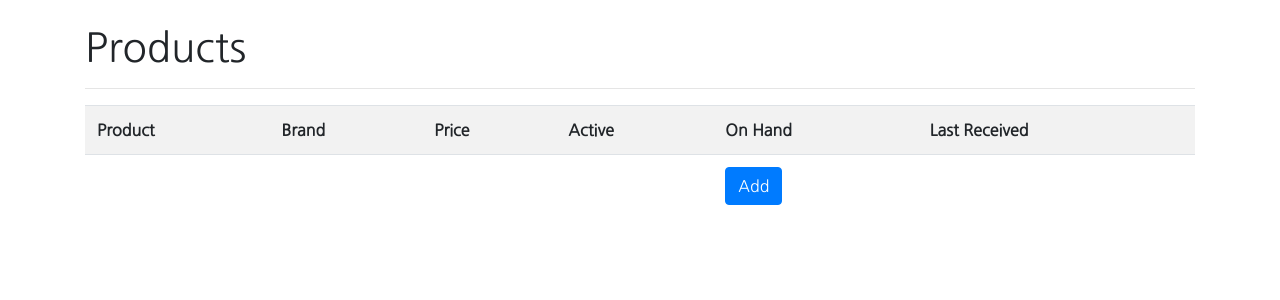
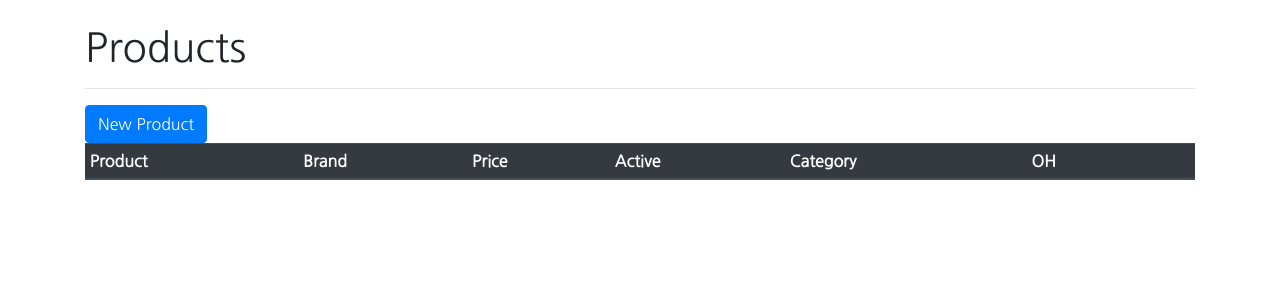
Before and after one commit to drewgoodman/PetStash-BackOfficeAPI, a Flask app: page /products in a window 1280 px wide. Shown: the part 56-356 px from the top of the page. Run offline with Flask 2, Linux system fonts and the light colour scheme; the visitor is signed in with stand-in values (Sample User, id 1); data that the repository does not hold is empty; some libraries are stand-ins or nearby versions; some web fonts are replaced.

Commit message:
product editing added

```diff
--- a/app.py
+++ b/app.py
@@ -27,7 +27,7 @@ def is_admin_logged_in(f):
             return f(*args, **kwargs)
         else:
             flash("Unauthorized, please login", "danger")
-            return redirect(url_for("login"))
+            return redirect(url_for("admin_login"))
     return wrap
 
 
@@ -164,7 +164,7 @@ def category_add():
 @is_admin_logged_in
 def category_edit(id):
     cur = mysql.connection.cursor()
-    result = cur.execute("SELECT* FROM shop_categories WHERE shop_category_id = %s", [id])
+    result = cur.execute("SELECT * FROM shop_categories WHERE shop_category_id = %s", [id])
     category = cur.fetchone()
     form = CategoryForm(request.form)
 
@@ -182,7 +182,10 @@ def category_edit(id):
 @app.route("/products")
 def products():
     cur = mysql.connection.cursor()
-    result = cur.execute("SELECT * FROM shop_products")
+    result = cur.execute("""SELECT p.id, p.shop_product_name, p.shop_product_brand, p.shop_product_price, p.shop_product_display, p.shop_product_onhand, c.shop_category_name
+                            FROM shop_products p
+                            JOIN shop_categories c
+                            ON c.shop_category_id = p.shop_product_category_id""")
     products = cur.fetchall()
     return render_template('products.html', products=products)
 
@@ -196,32 +199,40 @@ class ProductForm(Form):
     description = TextAreaField('Product Description', [validators.Length(max=255)])
     dropdown_list = [("1",'Active'),("0",'Hidden')]
     display = SelectField('Display Status', choices=dropdown_list)
-    category = SelectField('Product Category', choices=[], coerce=int)
+    category = SelectField('Primary Category', choices=[], coerce=int)
+
+
+def product_category_options():
+    # populates the dropdown menu for primary category choices
+    cur = mysql.connection.cursor()
+    result = cur.execute("SELECT * FROM shop_categories")
+    categories = cur.fetchall()
+    category_list = [(-1,"None")]
+    for category in categories:
+        category_list.append((category["shop_category_id"], category["shop_category_name"]))
+    cur.close()
+    return category_list
+
+def product_category_parse(category_data):
+    # for return a Null value if no primary category is set
+    if category_data == -1:
+        return None
+    else:
+        return int(category_data)
 
 
 @app.route('/product-add', methods=["GET","POST"])
 @is_admin_logged_in
 def product_add():
     form = ProductForm(request.form)
-    cur = mysql.connection.cursor()
-    result = cur.execute("SELECT * FROM shop_categories")
-    categories = cur.fetchall()
-    category_list = [(-1,"None")]
-
-    for category in categories:
-        category_list.append((category["shop_category_id"], category["shop_category_name"]))
-    form.category.choices = category_list
-
+    form.category.choices = product_category_options()
     if request.method == "POST" and form.validate():
         name = form.name.data
         price = form.price.data
         brand = form.brand.data
         image_url = form.image_url.data
         description = form.description.data
-        if form.category.data == -1:
-            category = None
-        else:
-            category = int(form.category.data)
+        category = product_category_parse(form.category.data)
         display = int(form.display.data)
         cur = mysql.connection.cursor()
         cur.execute("INSERT INTO shop_products(shop_product_name, shop_product_brand, shop_product_price, shop_product_image_url, shop_product_description, shop_product_category_id, shop_product_display) VALUES(%s, %s, %s, %s, %s, %s, %s)",(name, brand, price, image_url, description, category, display))
@@ -235,6 +246,30 @@ def product_add():
     return render_template('product_add.html', form=form)
 
 
+@app.route('/product-edit/<string:id>', methods=["GET","POST"])
+@is_admin_logged_in
+def product_edit(id):
+    cur = mysql.connection.cursor()
+    result = cur.execute("SELECT * FROM shop_products WHERE id = %s", [id])
+    product = cur.fetchone()
+    form = ProductForm(request.form)
+    form.category.choices = product_category_options()
+
+    form.name.data = product["shop_product_name"]
+    form.price.data =  product["shop_product_price"]
+    form.brand.data =  product["shop_product_brand"]
+    form.image_url.data = product["shop_product_image_url"]
+    form.description.data = product["shop_product_description"]
+    form.category.data = product["shop_product_category_id"]
+    form.display.data = product["shop_product_display"]
+
+
+    return render_template("product_edit.html", form=form)
+
+
+
+
+
 @app.route('/logout')
 @is_admin_logged_in
 def logout():
@@ -243,10 +278,5 @@ def logout():
     return redirect(url_for('home'))
 
 
-
-
-
-
-
 if __name__ == "__main__":
     app.run(debug=True)
--- a/templates/home.html
+++ b/templates/home.html
@@ -4,9 +4,9 @@
 <br>
 <div class="jumbotron text-center">
         <h1 class="brand-title">PetStash Supply Co.</h1>
-        <h3><< Back Office Terminal >></h3>
+        <hr>
+        <h3>Back Office</h3>
         <br><br>
-        <hr>
         <p class="lead">For use by authorized managers of PetStash Supply Co.</p>
         {% if session.admin_logged_in %}
 
--- a/templates/products.html
+++ b/templates/products.html
@@ -3,15 +3,21 @@
 {% block body %}
 <h1>Products</h1>
 <hr>
-<table class="table table-striped">
+<div class="table-responsive">
+    <table class="table table-hover table-sm">
+        <thead class="thead-dark">
             <tr>
                 <th>Product</th>
                 <th>Brand</th>
                 <th>Price</th>
                 <th>Active</th>
-        <th>On Hand</th>
-        <th>Last Received</th>
+                <th>Category</th>
+                <th>OH</th>
+                <th></th>
+                <th></th>
             </tr>
+        </thead>
+        <tbody>
             {% for product in products %}
             <tr>
                 <td>{{product.shop_product_name}}</td>
@@ -22,28 +28,22 @@
                 {% else %}
                 <td>Active</td>
                 {% endif %}
+                <td>{{product.shop_category_name}}</td>
                 <td>{{product.shop_product_onhand}}</td>
-        <td>{{product.shop_product_last_received}}</td>
-    </tr>
-    <tr>
                 <td>
-            <a href="/product-edit/{{product.shop_product_id}}" class="btn btn-success">Edit</a>
+                    <a href="/product-edit/{{product.id}}" class="btn btn-success">Edit</a>
                 </td>
                 <td>
                     <a href="#" class="btn btn-danger">Delete</a>
                 </td>
             </tr>
             {% endfor %}
+        </tbody>
         {% if session.admin_logged_in %}
-    <tr>
-            <td></td>
-            <td></td>
-            <td></td>
-            <td></td>
-            <td><a href="/product-add" class="btn btn-primary">Add</a></td>
-            <td></td>
-    </tr>
+        <a href="/product-add" class="btn btn-primary">New Product</a>
         {% endif %}
     </table>
 
+</div>
+
 {% endblock %}
```
Also changed, not shown: templates/product_edit.html (added, +34 -0 lines). Lines whose indentation alone changed are shown as unchanged.
